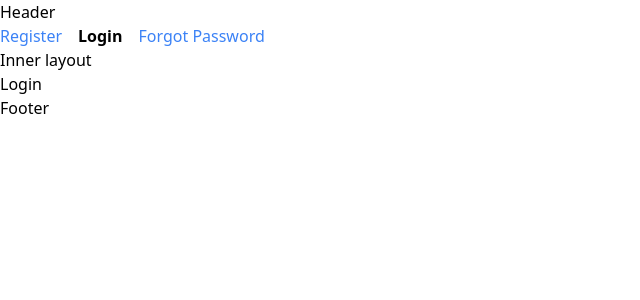
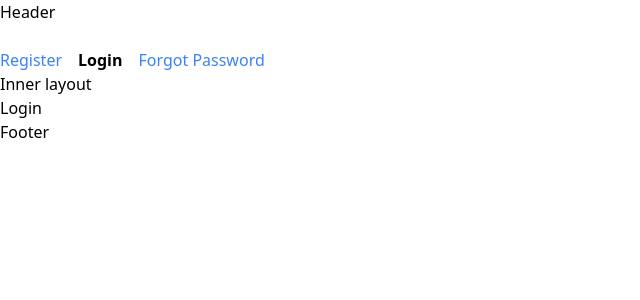
Before and after one commit to psapkale/next, a Next.js app in the folder routing-demo/: page /login-with-layout in a window 1280 px wide. Shown: the top 300 px of the page, without its empty margins (0-640 px from the left). Built offline with nearby package versions, Linux system fonts and the light colour scheme.

Commit message:
templates

```diff
--- a/routing-demo/src/app/(auth)/layout.tsx
+++ b/routing-demo/src/app/(auth)/template.tsx
@@ -2,6 +2,7 @@
 
 import Link from 'next/link';
 import { usePathname } from 'next/navigation';
+import { useState } from 'react';
 
 const navLinks = [
    {
@@ -24,9 +25,15 @@
    children: React.ReactNode;
 }) {
    const pathname = usePathname();
+   const [input, setInput] = useState('');
 
    return (
       <div>
+         <div>
+            <input value={input} onChange={(e) => setInput(e.target.value)} />
+            {/* Don't change if we navigate from '/register' to '/login' */}
+            {/* To create the new instance on changing the route(i.e. having fresh inputs on changing th route), you can use template files as replacement of layout file */}
+         </div>
          {navLinks.map((link) => {
             const isAcive = pathname.startsWith(link.href);
 
```
Also changed, not shown: 1 other file (tests, documents, lock files or other folders).
